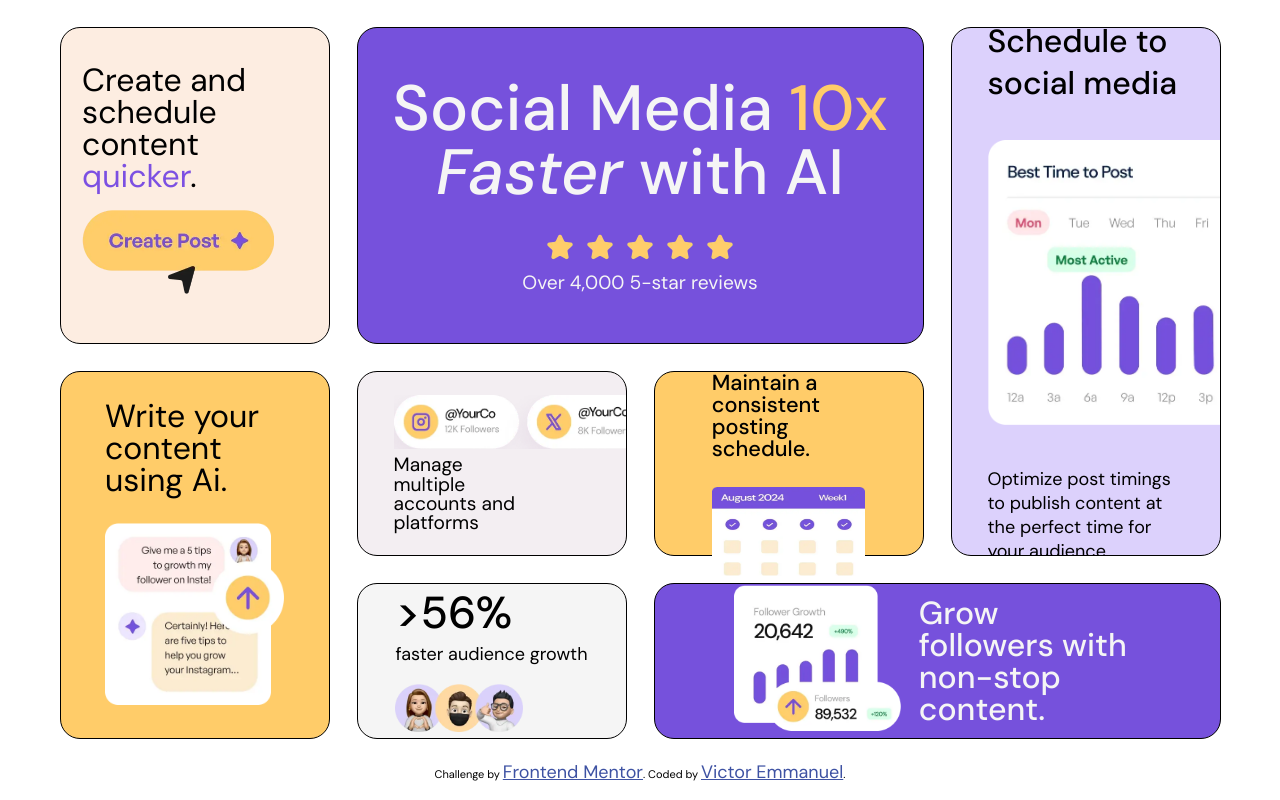
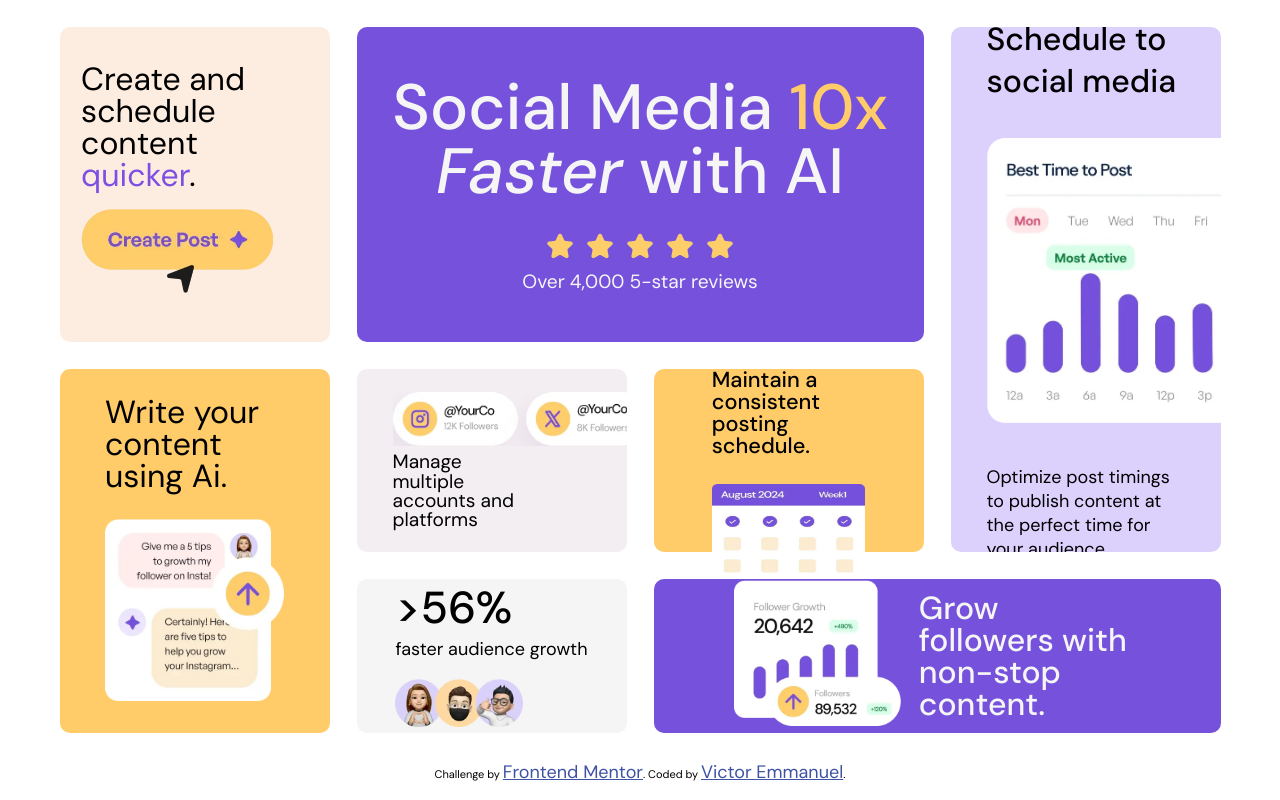
Before and after one commit to victor-web-dev/Bento-grid, a React (Vite) app: page / in a window 1280 px wide. Built offline with nearby package versions, Linux system fonts and the light colour scheme.

Commit message:
change: remove border, update radius

```diff
--- a/src/components/Grid/Grid.style.css
+++ b/src/components/Grid/Grid.style.css
@@ -16,9 +16,8 @@
 }
 
 .item {
-  border: 1px solid black;
   border-collapse: collapse;
-  border-radius: 20px;
+  border-radius: 10px;
   display: flex;
   flex-direction: column;
   justify-content: center;
```
